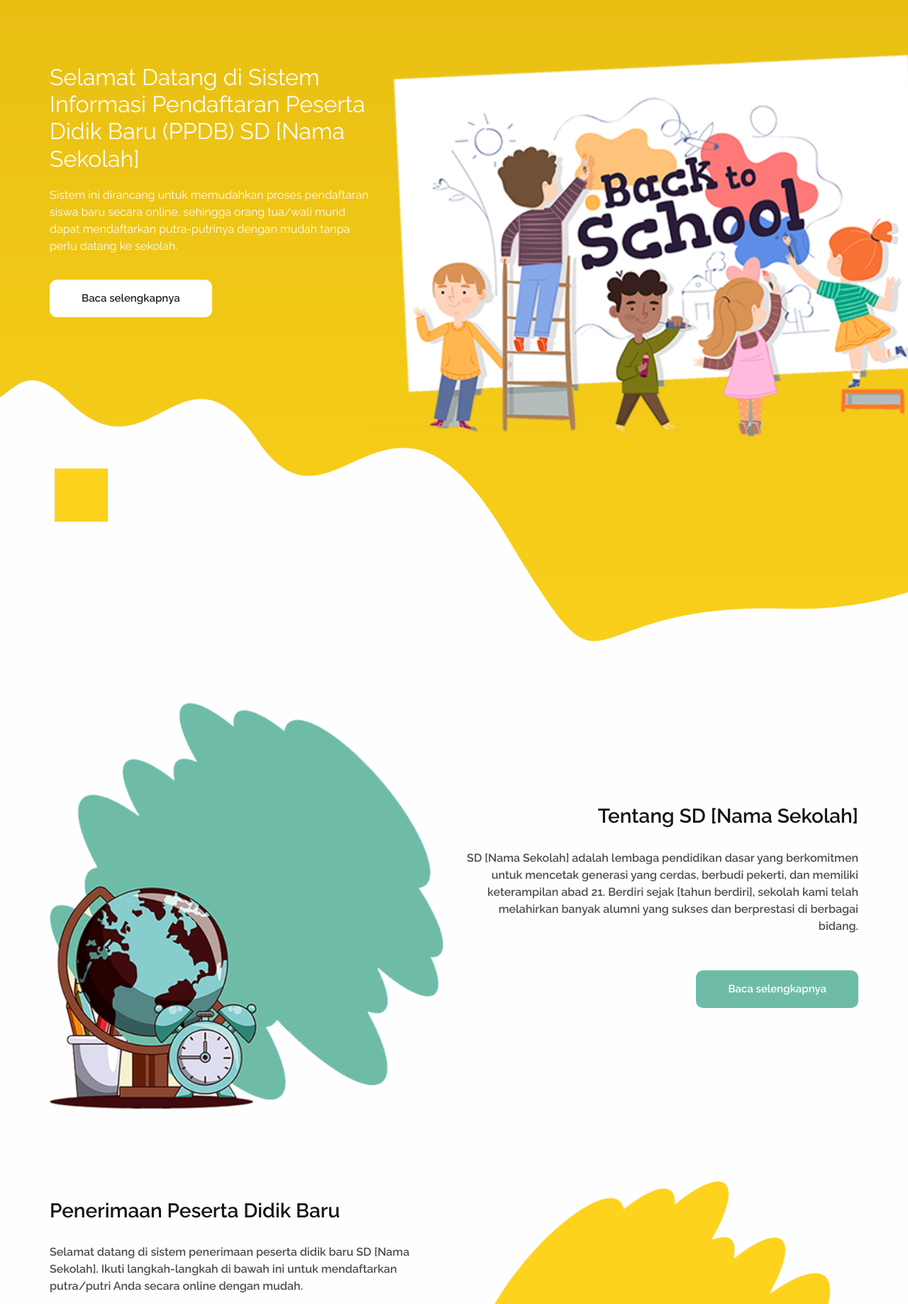
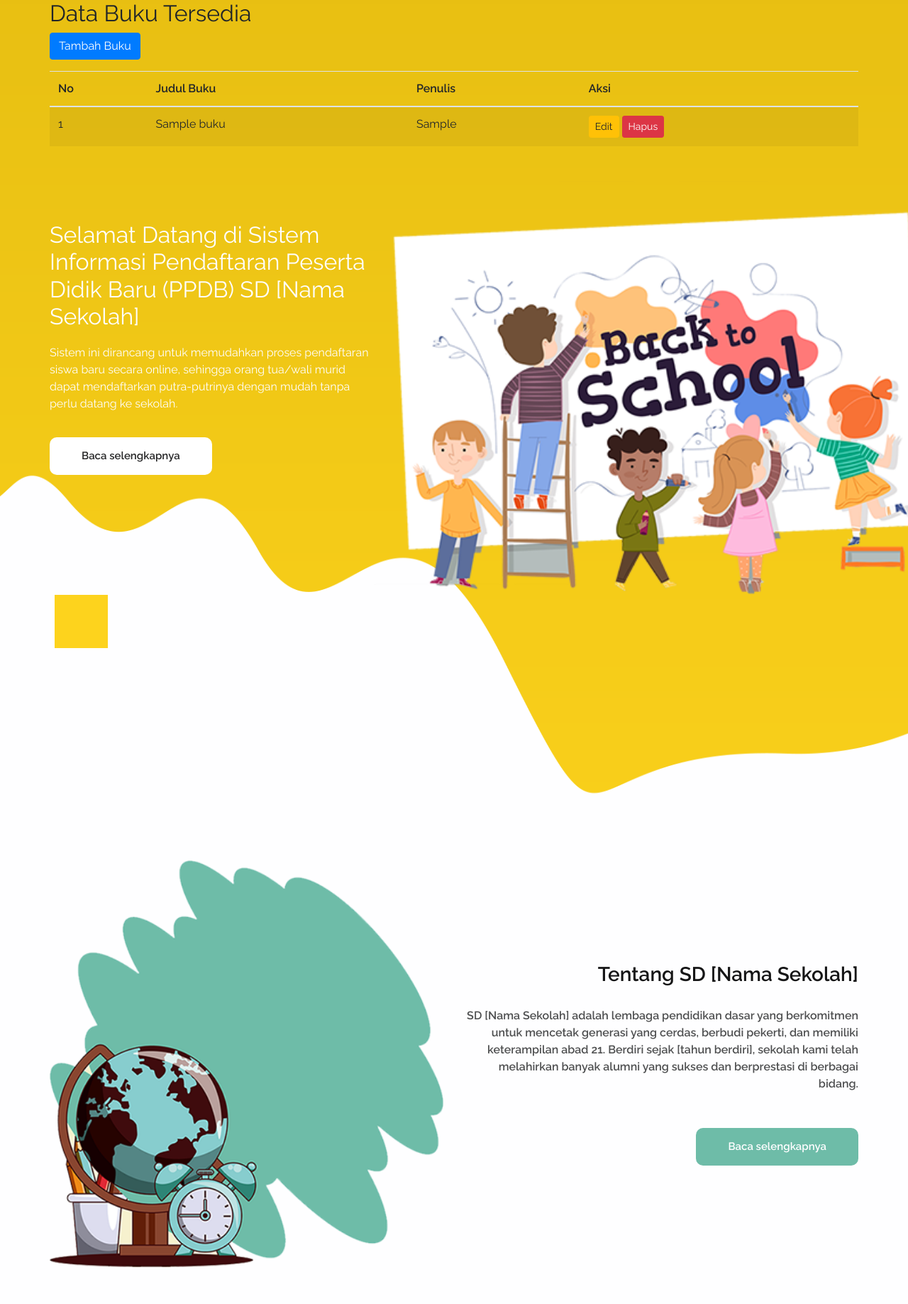
Before and after one commit to rahmat999ht/sisfo-ppdb, a PHP site: page / in a window 1280 px wide. Shown: the part 83-1920 px from the top of the page at 71% size. Run offline with PHP 8.4, Linux system fonts and the light colour scheme; tables that the repository leaves empty or names only in its code hold one stand-in row (values such as "Sample post"); some libraries are stand-ins or nearby versions.

Commit message:
add crud

```diff
--- a/index.php
+++ b/index.php
@@ -2,6 +2,39 @@
 session_start(); // Mulai session
 require_once("koneksi.php");
 error_reporting(0);
+
+// Query untuk mengambil data dari tabel buku
+$query = "SELECT * FROM buku"; // Sesuaikan nama tabel Anda
+$result = mysqli_query($koneksi, $query);
+
+// Proses hapus data
+if (isset($_GET['hapus'])) {
+  $id_buku = $_GET['hapus'];
+  $delete_query = "DELETE FROM buku WHERE id_buku = $id_buku";
+  mysqli_query($koneksi, $delete_query);
+  header("Location: index.php"); // Refresh halaman setelah hapus data
+}
+
+// Tambah Buku
+if (isset($_POST['tambah_buku'])) {
+  $judul = $_POST['judul'];
+  $penulis = $_POST['penulis'];
+
+  $query = "INSERT INTO buku (judul, penulis) VALUES ('$judul', '$penulis')";
+  mysqli_query($koneksi, $query);
+  header("Location: index.php");
+}
+
+// Update Buku
+if (isset($_POST['update_buku'])) {
+  $id_buku = $_POST['id_buku'];
+  $judul = $_POST['judul'];
+  $penulis = $_POST['penulis'];
+
+  $query = "UPDATE buku SET judul='$judul', penulis='$penulis' WHERE id_buku=$id_buku";
+  mysqli_query($koneksi, $query);
+  header("Location: index.php");
+}
 
 ?>
 
@@ -50,6 +83,104 @@ error_reporting(0);
     <?php
     include 'header.php';
     ?>
+
+    <section class="hero_section">
+      <div class="container">
+        <h2>Data Buku Tersedia</h2>
+        <button class="btn btn-primary mb-3" data-toggle="modal" data-target="#modalTambah">Tambah Buku</button>
+        <table class="table table-striped">
+          <thead>
+            <tr>
+              <th>No</th>
+              <th>Judul Buku</th>
+              <th>Penulis</th>
+              <th>Aksi</th>
+            </tr>
+          </thead>
+          <tbody>
+            <?php
+            if (mysqli_num_rows($result) > 0) {
+              $no = 1;
+              while ($row = mysqli_fetch_assoc($result)) {
+                echo "<tr>
+                        <td>" . $no++ . "</td>
+                        <td>" . $row['judul'] . "</td>
+                        <td>" . $row['penulis'] . "</td>
+                        <td>
+                          <button class='btn btn-warning btn-sm' data-toggle='modal' data-target='#modalEdit{$row['id_buku']}'>Edit</button>
+                          <a href='index.php?hapus=" . $row['id_buku'] . "' onclick='return confirm(\"Yakin ingin menghapus data ini?\")' class='btn btn-danger btn-sm'>Hapus</a>
+                        </td>
+                      </tr>";
+                // Modal Edit Buku
+                echo "
+            <div class='modal fade' id='modalEdit{$row['id_buku']}' tabindex='-1' role='dialog'>
+              <div class='modal-dialog' role='document'>
+                <div class='modal-content'>
+                  <div class='modal-header'>
+                    <h5 class='modal-title'>Edit Buku</h5>
+                    <button type='button' class='close' data-dismiss='modal' aria-label='Close'>
+                      <span aria-hidden='true'>&times;</span>
+                    </button>
+                  </div>
+                  <form method='POST' action=''>
+                    <div class='modal-body'>
+                      <input type='hidden' name='id_buku' value='{$row['id_buku']}'>
+                      <div class='form-group'>
+                        <label>Judul Buku</label>
+                        <input type='text' name='judul' class='form-control' value='{$row['judul']}' required>
+                      </div>
+                      <div class='form-group'>
+                        <label>Penulis</label>
+                        <input type='text' name='penulis' class='form-control' value='{$row['penulis']}' required>
+                      </div>
+                    </div>
+                    <div class='modal-footer'>
+                      <button type='submit' name='update_buku' class='btn btn-success'>Update</button>
+                      <button type='button' class='btn btn-secondary' data-dismiss='modal'>Batal</button>
+                    </div>
+                  </form>
+                </div>
+              </div>
+            </div>
+            ";
+              }
+            } else {
+              echo "<tr><td colspan='4'>Tidak ada data tersedia</td></tr>";
+            }
+            ?>
+          </tbody>
+        </table>
+      </div>
+    </section>
+    <!-- Modal Tambah Buku -->
+    <div class="modal fade" id="modalTambah" tabindex="-1" role="dialog">
+      <div class="modal-dialog" role="document">
+        <div class="modal-content">
+          <div class="modal-header">
+            <h5 class="modal-title">Tambah Buku</h5>
+            <button type="button" class="close" data-dismiss="modal" aria-label="Close">
+              <span aria-hidden="true">&times;</span>
+            </button>
+          </div>
+          <form method="POST" action="">
+            <div class="modal-body">
+              <div class="form-group">
+                <label>Judul Buku</label>
+                <input type="text" name="judul" class="form-control" required>
+              </div>
+              <div class="form-group">
+                <label>Penulis</label>
+                <input type="text" name="penulis" class="form-control" required>
+              </div>
+            </div>
+            <div class="modal-footer">
+              <button type="submit" name="tambah_buku" class="btn btn-primary">Simpan</button>
+              <button type="button" class="btn btn-secondary" data-dismiss="modal">Batal</button>
+            </div>
+          </form>
+        </div>
+      </div>
+    </div>
 
     <section class="hero_section ">
       <div class="hero-container container">
--- a/pengumuman.php
+++ b/pengumuman.php
@@ -23,9 +23,9 @@ $statusPeserta = null; // Default null
 
 if ($id_peserta) {
   // Query hasil kelulusan berdasarkan id_peserta
-  $pesertaID = $id_peserta;
+  // $pesertaID = id_peserta;
   $queryHK = $koneksi->prepare("SELECT * FROM hasil_kelulusan WHERE id_peserta = ?");
-  $queryHK->bind_param("i", $pesertaID);
+  $queryHK->bind_param("i", $id_peserta);
   $queryHK->execute();
   $resultHK = $queryHK->get_result();
   $rowHK = $resultHK->fetch_assoc();
```
Also changed, not shown: images/WhatsApp Image 2025-01-07 at 21.53.39.jpeg (added), images/WhatsApp Image 2025-01-11 at 13.53.41.jpeg (added).
